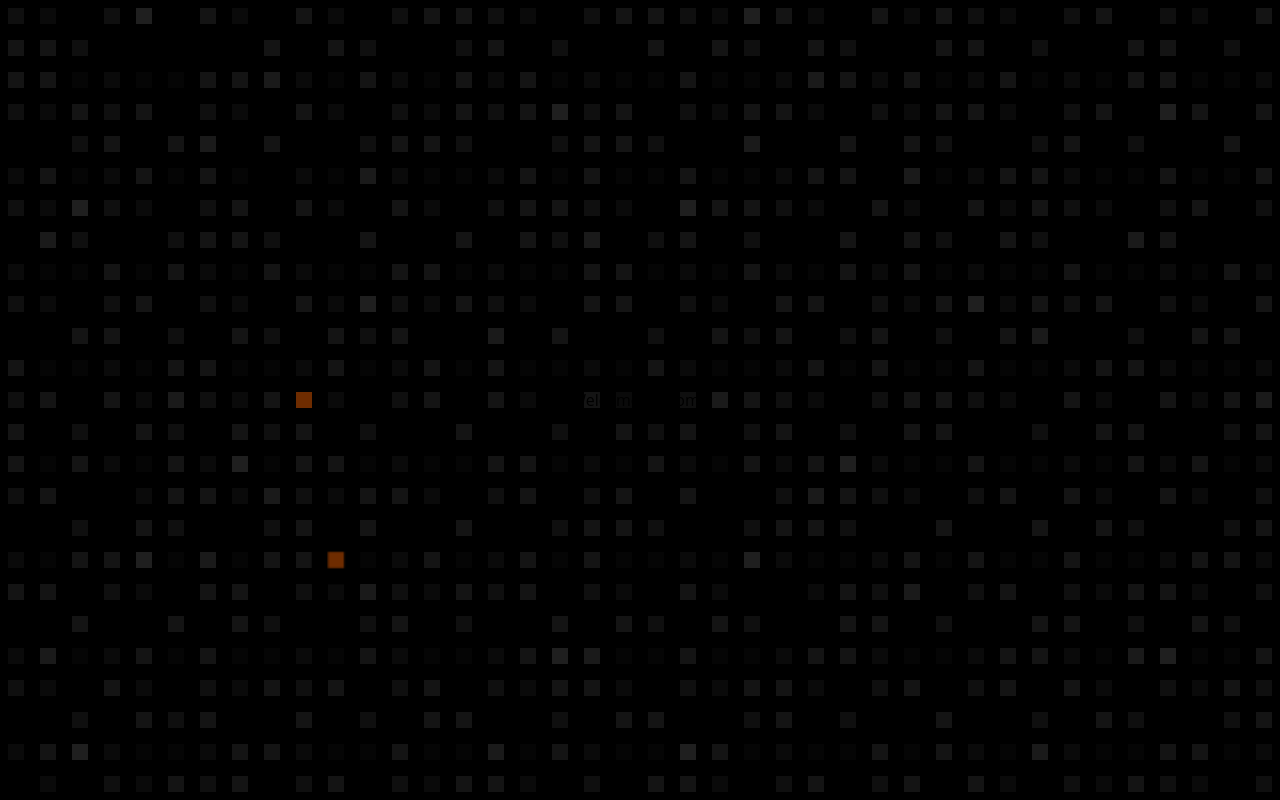
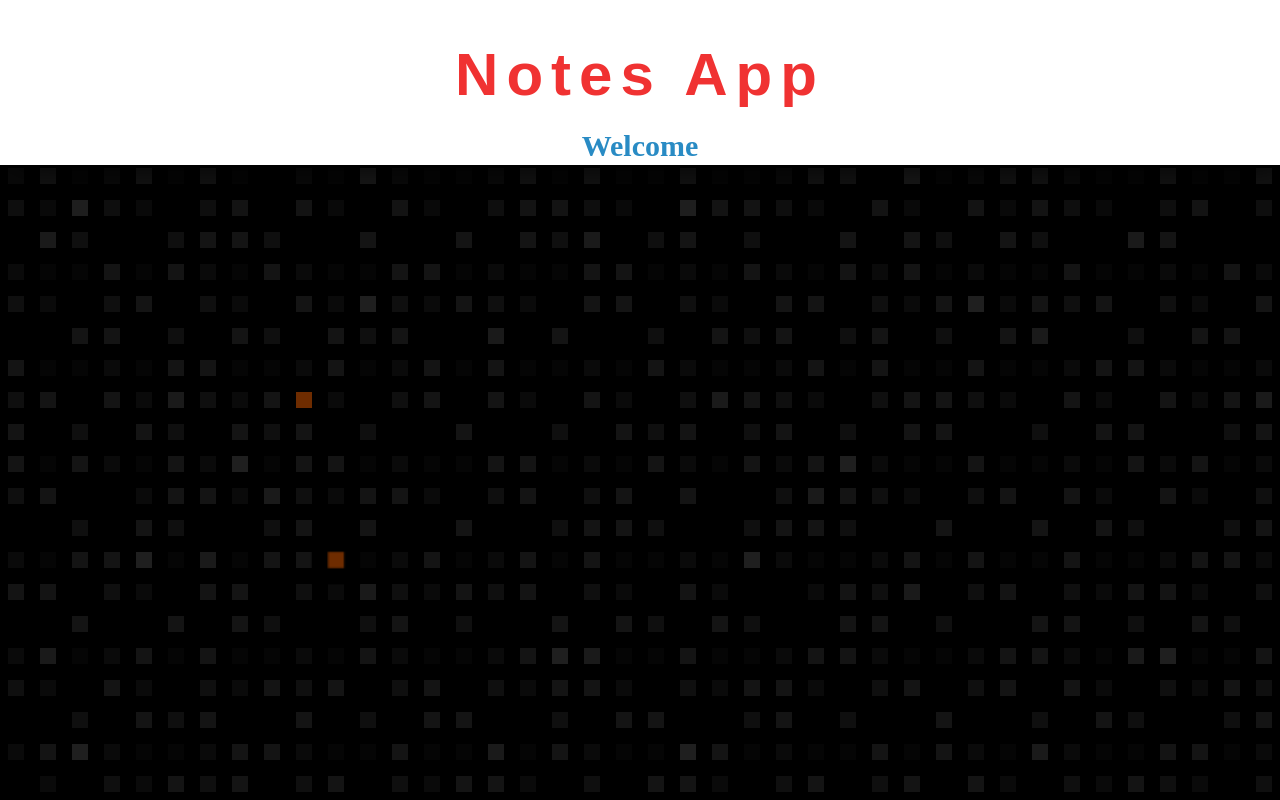
Before and after one commit to LihuelAlmada/final-mcga-frontend, a React (Create React App) app: page /home in a window 1280 px wide. Built offline with nearby package versions, Linux system fonts and the light colour scheme.

Commit message:
added routes and css to Home

```diff
--- a/src/components/screens/Home/Home.jsx
+++ b/src/components/screens/Home/Home.jsx
@@ -1,17 +1,22 @@
 import './style.css';
 import React from 'react';
+import { Link } from "react-router-dom";
 
 class Home extends React.Component{
-    constructor(props){
-        super(props)
-        this.state = {}
-    }
     render(){
         return(
-            <div className="home">
-                Welcome to Home
+            <div className="containerHome">
+                <div className="header">
+                    <div className="title">
+                        <h1 className="text1">Notes App</h1>
+                        <h1 className="text2">Welcome</h1>
+                    </div>
+
+
+                </div>
             </div>
-        )
-    };
-};
+        );
+    }
+}
+
 export default Home;
--- a/src/components/screens/Home/style.css
+++ b/src/components/screens/Home/style.css
@@ -0,0 +1,38 @@
+.containerHome {
+    display: flex;
+    justify-content: center;
+    padding-top: 180px;
+    align-items: center;
+    transition: padding-top 0.5s ease;
+    background-color: #ecf0f1;
+    font-family:Arial, Helvetica, sans-serif;
+}
+
+.header {
+    position: fixed;
+    width: 100%;
+    height: 165px;
+    top: 0;
+    text-align: center;
+    box-shadow: 7px 1px 37px #000;
+    background-color: #ffffff;
+    overflow: hidden;
+    transition: all 0.5s ease;
+}
+
+.text1 {
+    position: relative;
+    margin-bottom: 20px;
+    background: #ffffff;
+    color: #f03232;
+    font-size: 60px;
+    font-weight: 700;
+    letter-spacing: 8px;
+    animation: text 3s 1;
+  }
+
+.text2 {
+    color: #298bc4;
+    font-size: 30px;
+    font-family: "Times New Roman", Times, serif;
+}
```
Also changed, not shown: src/routes/view.js (added, +21 -0 lines).
